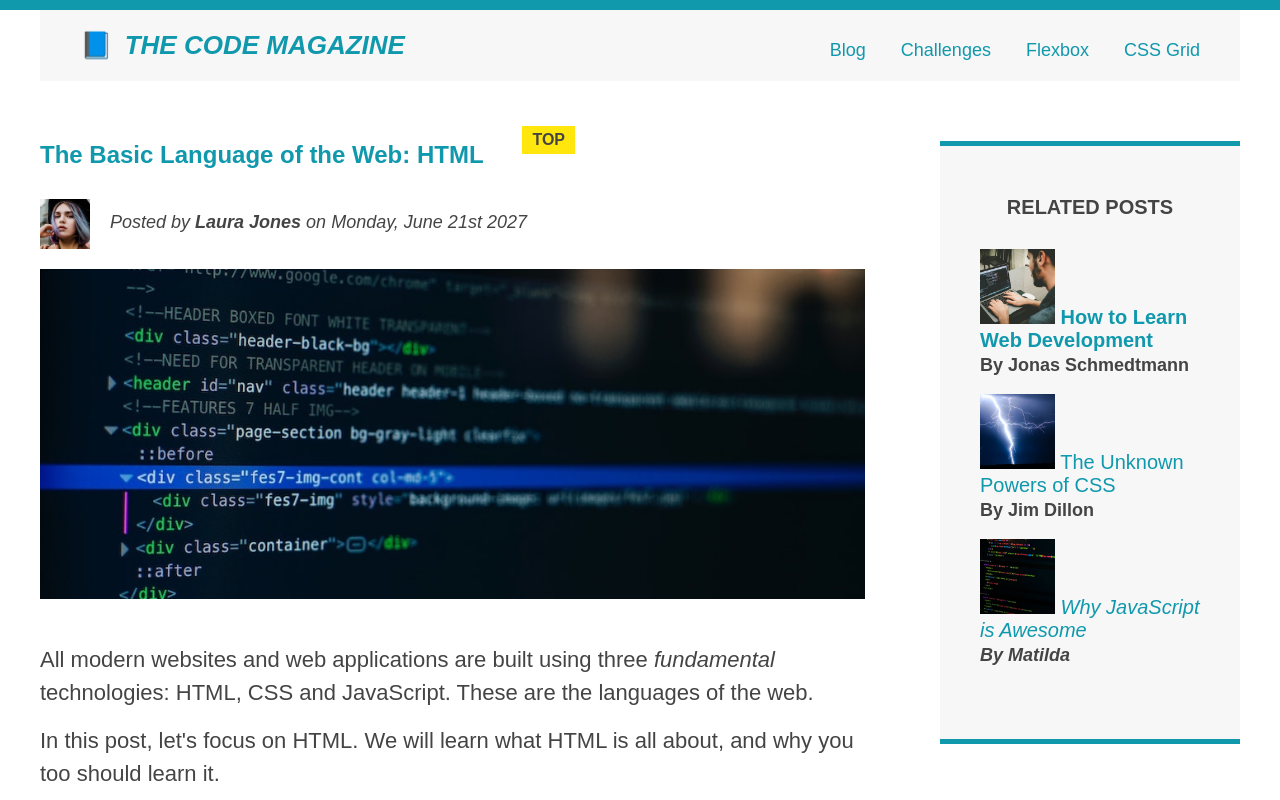
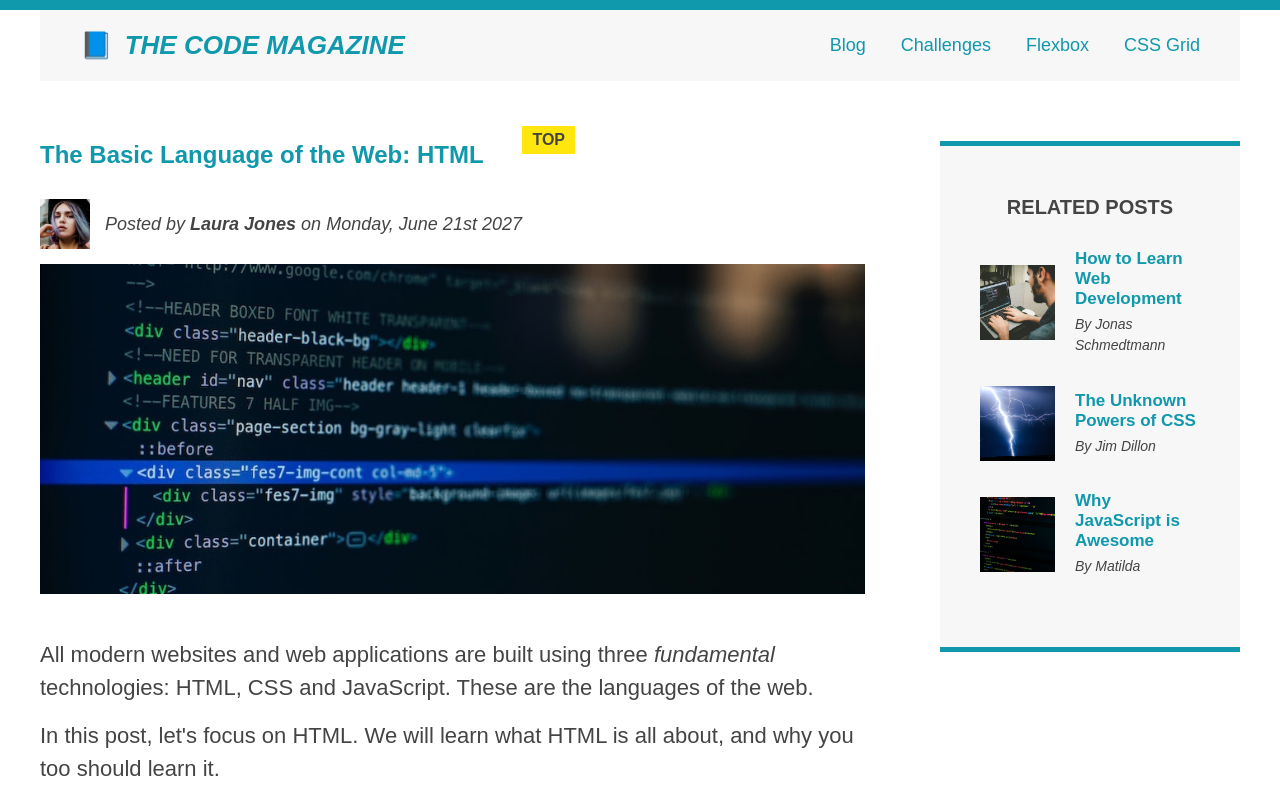
Before and after one commit to mariasannino/HTML_CSS, a plain HTML site: page 04-CSS-Fundamentals/index.html in a window 1280 px wide. Shown: the top 800 px of the page. Drawn offline with Linux system fonts and the light colour scheme.

Commit message:
end section 4

```diff
--- a/04-CSS-Fundamentals/challenge1.css
+++ b/04-CSS-Fundamentals/challenge1.css
@@ -9,18 +9,74 @@ body {
   line-height: 1.4;
 }
 
-.clearfix::after {
+/* .clearfix::after {
   content: "";
   display: block;
   clear: both;
+} */
+
+/* CSS GRID LAYOUT */
+.product {
+  display: grid;
+  grid-template-columns: 250px 1fr 1fr;
+  column-gap: 40px;
+  align-items: start;
+}
+
+.product-title {
+  grid-column: 1/-1;
+}
+
+.add-cart {
+  grid-column: 1/-1;
+}
+.product-colors {
+  display: flex;
+  gap: 10px;
+}
+.product-price {
+  display: flex;
+  justify-content: space-between;
+  align-items: center;
+  margin-bottom: 20px;
+}
+
+/* FLEX BOX */
+/*
+.product-price {
+  display: flex;
+  justify-content: space-between;
+  align-items: center;
+  margin-bottom: 20px;
+}
+
+.product-colors {
+  display: flex;
+  gap: 10px;
 }
 
 .container {
-  /*  background-color: red; */
+  display: flex;
+  gap: 40px;
+  align-items: center;
+  justify-content: space-between;
 }
+
+.details-list {
+  margin-top: 20px;
+  flex: 1;
+}
+
+.product-info {
+  /*   margin-right: 40px;
+  margin-top: 20px;
+  flex: 1;
+} */
+/* END FLEX BOX */
+
 .product-img {
-  float: left;
-  margin-right: 40px;
+  /*  float: left; */
+  /*  margin-right: 40px; */
 }
 .product {
   border-top: 5px solid black;
@@ -69,14 +125,14 @@ body {
 
 .product-info {
   /* (825 -8 -250 - 80 */
-  width: 243px;
+  /* width: 243px;
   float: left;
   margin-right: 40px;
-  margin-top: 20px;
+  margin-top: 20px; */
 }
 .price {
   font-size: 24px;
-  float: left;
+  /* float: left; */
 }
 
 .shipping {
@@ -84,13 +140,13 @@ body {
   text-transform: uppercase;
   font-weight: bold;
   color: #777;
-  margin-bottom: 20px;
-  float: right;
-  margin-top: 8px;
+  /*  margin-bottom: 20px; */
+  /* float: right;
+  margin-top: 8px; */
 }
 
 .product-description {
-  clear: both;
+  /*  clear: both; */
   margin-bottom: 10px;
 }
 
@@ -110,7 +166,7 @@ more-info:active {
   background-color: #000;
   height: 22px;
   width: 22px;
-  display: inline-block;
+  /*   display: inline-block; */
   margin-right: 10px;
 }
 
@@ -132,15 +188,17 @@ more-info:active {
 }
 
 .details-list {
-  width: 243px;
+  /* width: 243px;
   float: left;
-  margin-top: 20px;
+  margin-top: 20px; */
 }
 
 .details-title {
   text-transform: uppercase;
+  font-weight: bold;
   font-size: 16px;
   margin-left: 15px;
+  margin-bottom: 15px;
 }
 
 .list {
--- a/04-CSS-Fundamentals/index.html
+++ b/04-CSS-Fundamentals/index.html
@@ -28,9 +28,12 @@
         </nav>
         <!-- <div class="clear"></div> -->
       </header>
+      <!-- ONLY NECESSERY FOR FLEXBOX -->
+      <!-- <div class="row"> -->
       <article>
         <header class="post-header">
           <h2>The Basic Language of the Web: HTML</h2>
+          <div class="author-box">
             <img
               src="img/laura-jones.jpg"
               alt="Laura Jones"
@@ -41,6 +44,7 @@
             <p id="author" class="author">
               Posted by <strong>Laura Jones</strong> on Monday, June 21st 2027
             </p>
+          </div>
           <img
             src="img/post-img.jpg"
             alt="HTML code on a screen"
@@ -107,38 +111,45 @@
       <aside>
         <h4>Related posts</h4>
         <ul class="related">
-          <li>
+          <li class="related-post">
             <img
               src="img/related-1.jpg"
               alt="man programming"
               width="75"
               height="75"
             />
-            <a href="#">How to Learn Web Development</a>
+            <div>
+              <a href="#" class="related-link">How to Learn Web Development</a>
               <p class="related-author">By Jonas Schmedtmann</p>
+            </div>
           </li>
-          <li>
+          <li class="related-post">
             <img
               src="img/related-2.jpg"
               alt="lighting"
               width="75"
               height="75"
             />
-            <a href="#">The Unknown Powers of CSS</a>
+            <div>
+              <a href="#" class="related-link">The Unknown Powers of CSS</a>
               <p class="related-author">By Jim Dillon</p>
+            </div>
           </li>
-          <li>
+          <li class="related-post">
             <img
               src="img/related-3.jpg"
               alt="JavaScript code"
               width="75"
               height="75"
             />
-            <a href="#">Why JavaScript is Awesome</a>
+            <div>
+              <a href="#" class="related-link">Why JavaScript is Awesome</a>
               <p class="related-author">By Matilda</p>
+            </div>
           </li>
         </ul>
       </aside>
+      <!-- </div> -->
 
       <footer>
         <p id="copyright" class="copyright text">
--- a/04-CSS-Fundamentals/style.css
+++ b/04-CSS-Fundamentals/style.css
@@ -15,7 +15,7 @@ body {
 .container {
   width: 1200px;
   /*margin-left: auto;
-  margin-right: auto;  left margin equal right margin and the container will look center inside of the body, inside of the browser */
+  margin-right: auto;  left margin equal right margin and the container will look center inside of the body, inside of the bser */
   margin: 0 auto;
 }
 .main-header {
@@ -24,7 +24,7 @@ body {
   padding-left: 40px;
   padding-right: 40px; */
   padding: 20px 40px; /* 20 --> up, down, 40 --> left, right  */
-  margin-bottom: 60px;
+  /* margin-bottom: 60px; */
   /* height: 80px; */
 }
 
@@ -33,7 +33,7 @@ nav {
 }
 
 article {
-  margin-bottom: 60px;
+  /* margin-bottom: 60px; */
 }
 .post-header {
   margin-bottom: 40px;
@@ -189,7 +189,7 @@ nav a:link {
   padding: 20px;
   display: block convert to block elements */
   margin-right: 30px;
-  margin-top: 10px;
+  /* margin-top: 10px; */
   display: inline-block;
 }
 
@@ -256,12 +256,13 @@ nav p {
 } */
 
 /* FLOATS */
-.author-img {
+
+/*  .author-img {
   float: left;
   margin-bottom: 20px;
 }
 .author {
-  /*  padding-left: 80px; */
+   padding-left: 80px;
   margin-top: 10px;
   float: left;
   margin-left: 20px;
@@ -278,7 +279,7 @@ nav {
   clear: both;
 }
 
-.clearfix::after /* it adds a new element at the very end of the new container same as adding an empty div */ {
+.clearfix::after  it adds a new element at the very end of the new container same as adding an empty div  {
   clear: both;
   content: "";
   display: block;
@@ -297,3 +298,85 @@ aside {
 footer {
   clear: both;
 }
+*/
+
+/* FLEXBOX */
+.main-header {
+  display: flex;
+  align-items: center;
+  justify-content: space-between;
+}
+
+.author-box {
+  display: flex;
+  align-items: center;
+  margin-bottom: 15px;
+}
+
+.author {
+  margin-bottom: 0;
+  margin-left: 15px;
+}
+
+.related-post {
+  display: flex;
+  align-items: center;
+  gap: 20px;
+  margin-bottom: 30px;
+}
+
+.related-link:link {
+  font-size: 17px;
+  font-weight: bold;
+  font-style: normal;
+  margin-bottom: 5px;
+  display: block;
+}
+
+.related-author {
+  margin-bottom: 0;
+  font-size: 14px;
+  font-weight: normal;
+  font-style: italic;
+}
+
+/* FLEXBOX LAYOUT */
+
+/* . {
+  display: flex;
+  align-items: flex-start;
+  gap: 75px;
+  margin-bottom: 60px;
+}
+
+article {
+  flex: 1;  figures out
+  margin-bottom: 0;
+}
+
+aside {
+  flex: 0 0 300px;
+} */
+
+/* CSS GRID LAYOUT */
+.container {
+  display: grid;
+  grid-template-columns: 1fr 300px;
+  column-gap: 75px;
+  row-gap: 60px;
+  align-items: start;
+}
+
+.main-header {
+  grid-column: 1 / -1;
+}
+
+article {
+}
+
+aside {
+}
+
+footer {
+  grid-column: 1/-1;
+}
```
Also changed, not shown: 04-CSS-Fundamentals/challenge2.html (+5 -3 lines), 04-CSS-Fundamentals/css-grid.html (+49 -1 lines), 04-CSS-Fundamentals/flexbox.html (+15 -4 lines). Lines whose indentation alone changed are shown as unchanged.
